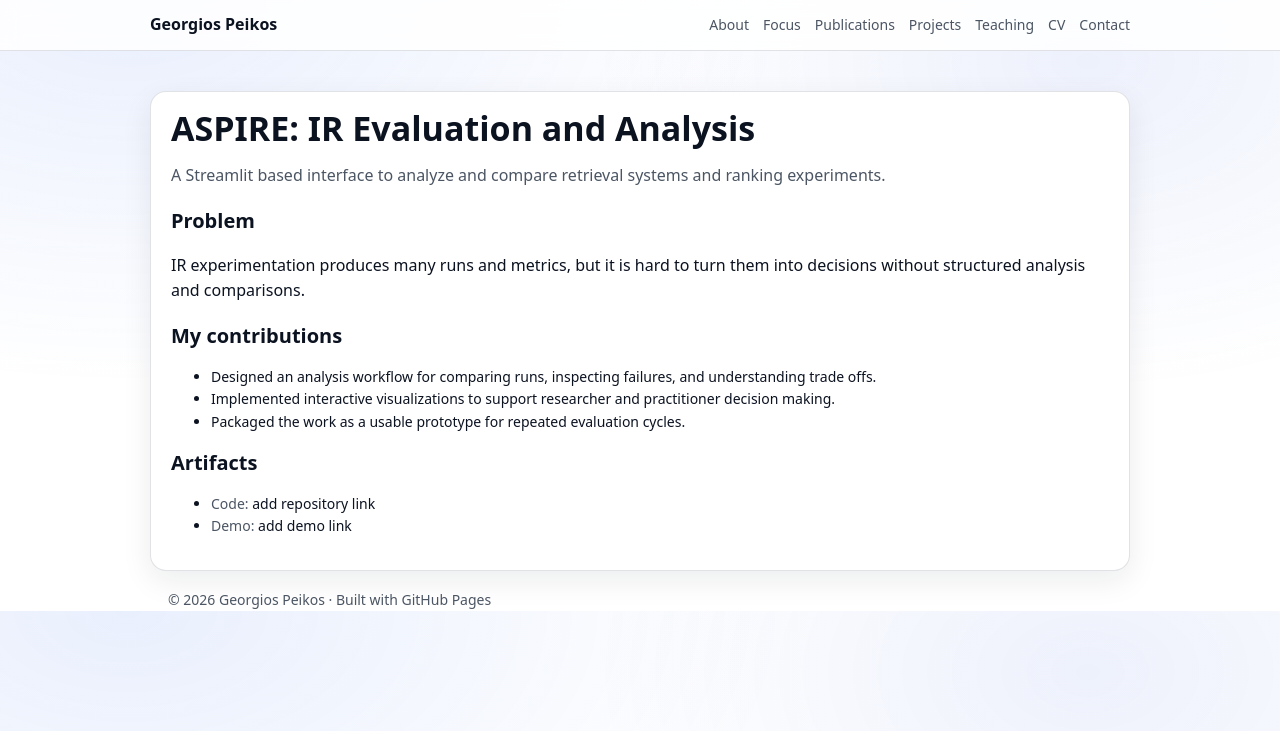
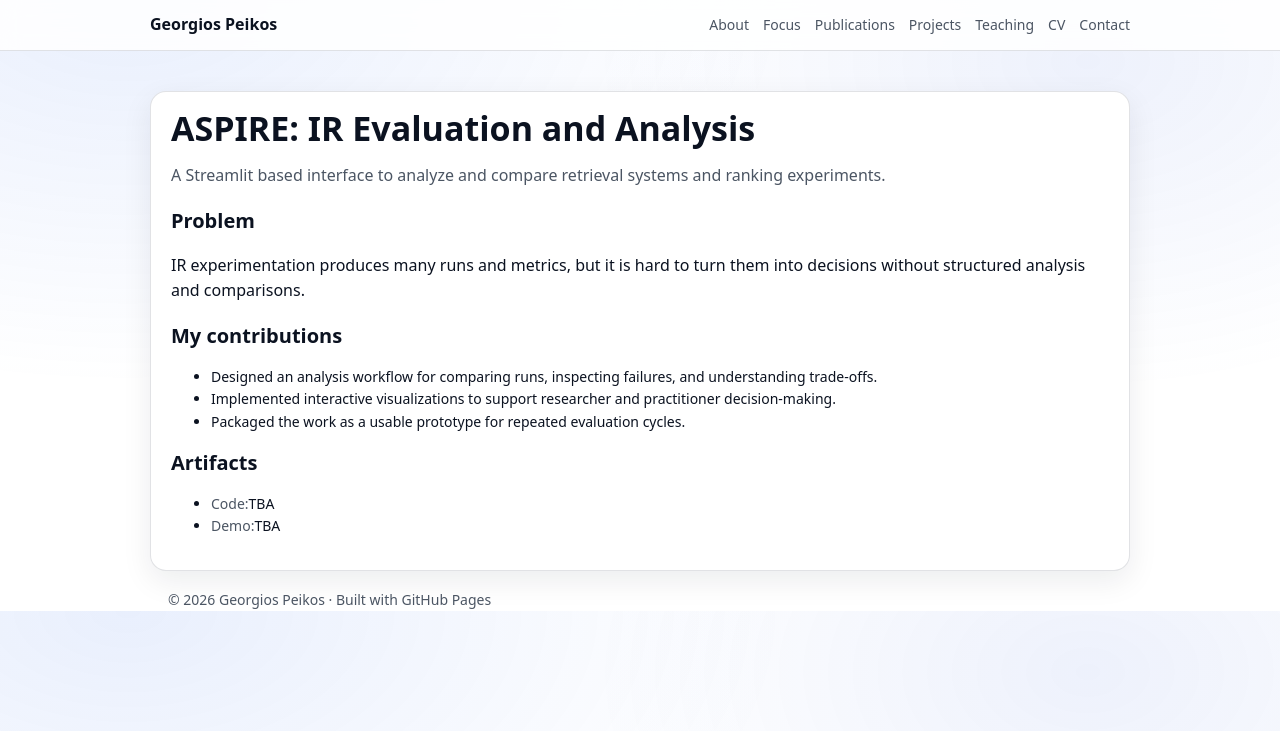
Before and after one commit to GiorgosPeikos/GiorgosPeikos.github.io, a Jekyll site: the page built from _projects/aspire-ir-evaluation.md, in a window 1280 px wide. Shown: the top 731 px of the page. Built offline with Jekyll 4.4.1, drawn with Linux system fonts in a browser that asks for light colours.

```diff
--- a/_data/teaching.yml
+++ b/_data/teaching.yml
@@ -6,4 +6,4 @@ items:
   - title: "NLP tutorial"
     org: "Mediterranean Machine Learning (M2L) School"
     year: "2024"
-    notes: "Short note."
+    notes: "TBA"
--- a/_projects/aspire-ir-evaluation.md
+++ b/_projects/aspire-ir-evaluation.md
@@ -17,14 +17,14 @@ keywords: ["information retrieval", "evaluation", "Streamlit", "analysis", "rank
 
   <h2>My contributions</h2>
   <ul class="small">
-    <li>Designed an analysis workflow for comparing runs, inspecting failures, and understanding trade offs.</li>
-    <li>Implemented interactive visualizations to support researcher and practitioner decision making.</li>
+    <li>Designed an analysis workflow for comparing runs, inspecting failures, and understanding trade-offs.</li>
+    <li>Implemented interactive visualizations to support researcher and practitioner decision-making.</li>
     <li>Packaged the work as a usable prototype for repeated evaluation cycles.</li>
   </ul>
 
   <h2>Artifacts</h2>
   <ul class="small">
-    <li><span class="muted">Code:</span> add repository link</li>
-    <li><span class="muted">Demo:</span> add demo link</li>
+    <li><span class="muted">Code:</span>TBA</li>
+    <li><span class="muted">Demo:</span>TBA</li>
   </ul>
 </div>
```
Also changed, not shown: _projects/dossier-professional-search.md (+3 -3 lines).
